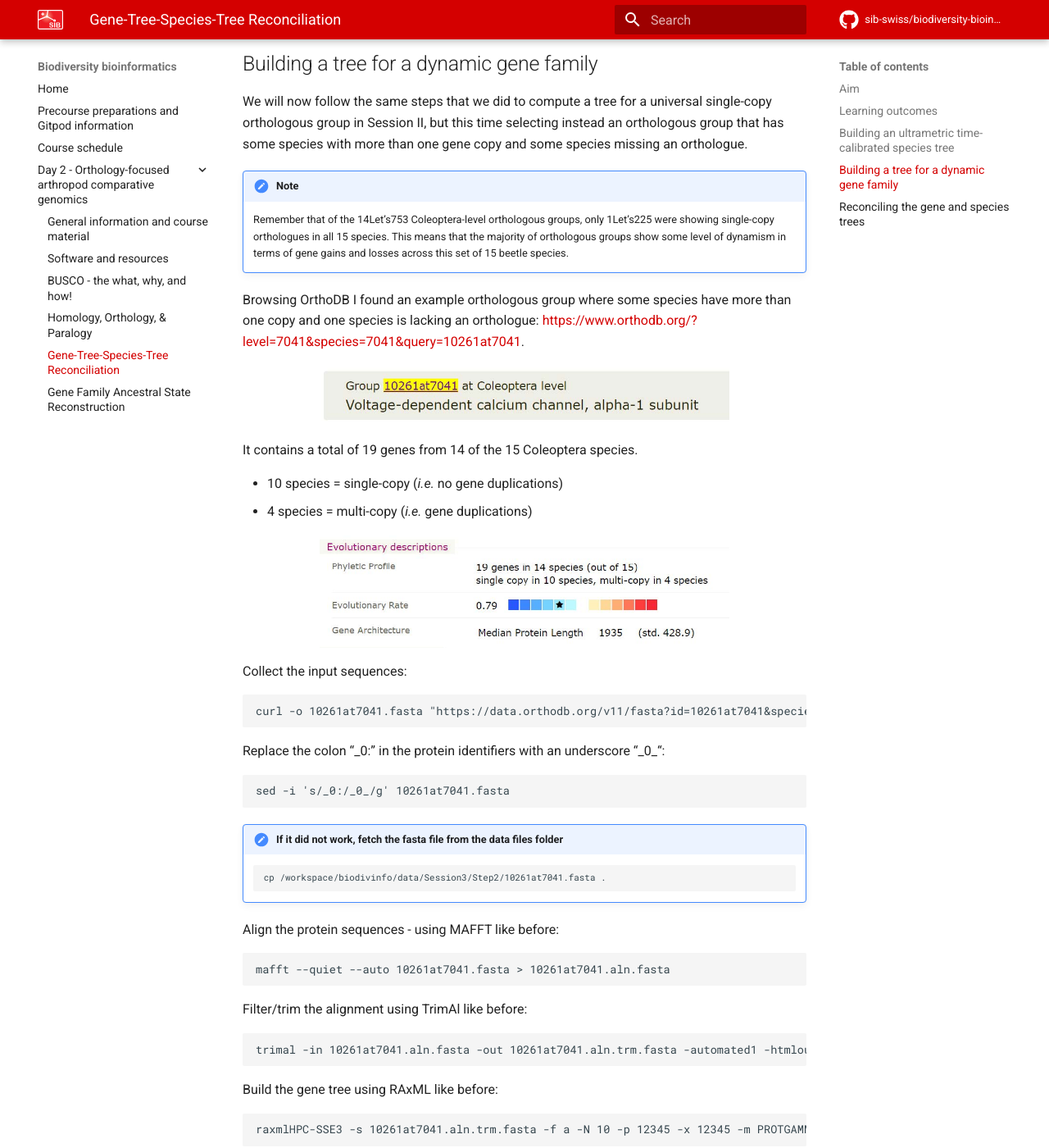
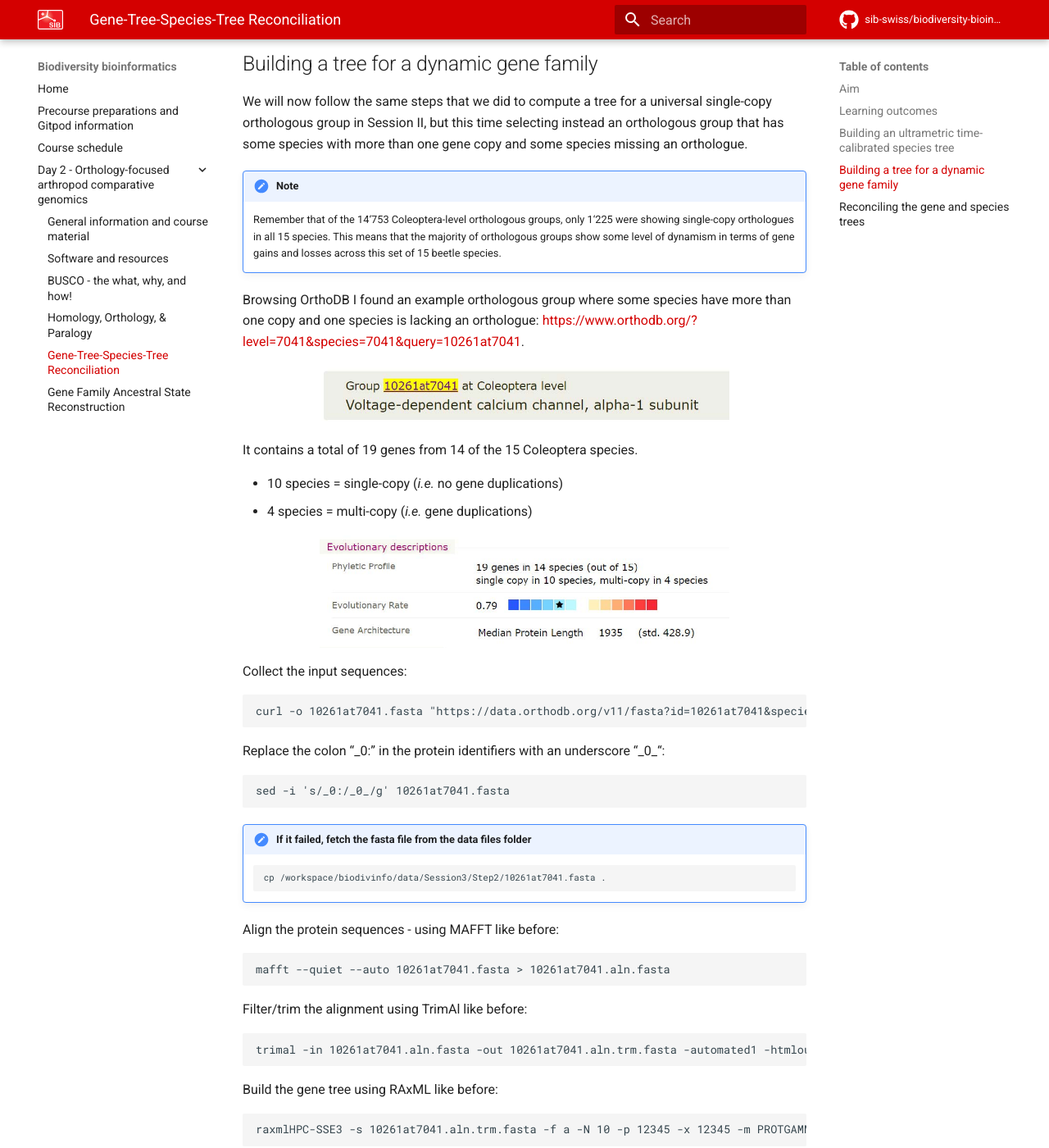
Before and after one commit to sib-swiss/biodiversity-bioinformatics, an MkDocs documentation site: the page built from docs/course_material/day2/5_reconciliation.md, in a window 1280 px wide and 1400 px high, scrolled down 9361 px. Shown: the whole window at 82% size. Built offline with MkDocs 1.6.1 and Material for MkDocs 9.7.7, drawn with Linux system fonts in a browser that asks for light colours; comment, search, counter and statistics services are not loaded; the version menu is left out; some of the changed text lies outside the part shown.

Commit message:
Fixes typos

````diff
--- a/docs/course_material/day2/5_reconciliation.md
+++ b/docs/course_material/day2/5_reconciliation.md
@@ -51,7 +51,7 @@ Now to visualise the tree we will, as before, copy and paste this molecular spec
   <img src="../../../assets/images/day2/session3/itol_form.jpg" align="center" width=600/>
 </figure>
 
-Use the iTOL `Control Panel (Advanced)` to turn on `Display` of `Node IDs` and turn on `Display` as `Text` the `Bootstraps`.
+Use the iTOL `Advanced Control Panel` to turn on `Display` of `Node IDs` and turn on `Display` as `Text` the `Bootstraps`.
 
 <figure>
   <img src="../../../assets/images/day2/session3/itol_settings1.jpg" align="center" width=250/>
@@ -91,7 +91,7 @@ You should be able to find the internal node labels, provided for you on the tre
 </figure>
 
 !!! note
-	Link to [Cai et al. 2022](https://doi.org/10.1098/rsos.211771).
+	 Link to [Cai et al. 2022](https://doi.org/10.1098/rsos.211771).
 
 We can now convert our molecular phylogeny to an ultrametric time-calibrated tree using the `chronos` function of the `ape` package.
 
@@ -159,7 +159,7 @@ cp /workspace/biodivinfo/scripts/MolecularTree_to_TimeTree.R .
   <img src="../../../assets/images/day2/session3/ape_run.jpg" align="center" width=600/>
 </figure>
 
-Now Let's open the tree file produced by chronos (`Coleoptera_TimeTree.tre`) and use [iTOL](https://itol.embl.de/) to view it (as before), you can find the file in the EXPLORER menu under Session3, copy the Newick formatted tree and go to [iTOL](https://itol.embl.de/) to upload it.
+Now let's open the tree file produced by chronos (`Coleoptera_TimeTree.tre`) and use [iTOL](https://itol.embl.de/) to view it (as before), you can find the file in the EXPLORER menu under Session3, copy the Newick formatted tree and go to [iTOL](https://itol.embl.de/) to upload it.
 
 <figure>
   <img src="../../../assets/images/day2/session3/ape_timetree.jpg" align="center" width=600/>
@@ -212,7 +212,7 @@ Use the `Advanced Control Panel` to display the tree scale in inverted direction
 We will now follow the same steps that we did to compute a tree for a universal single-copy orthologous group in Session II, but this time selecting instead an orthologous group that has some species with more than one gene copy and some species missing an orthologue.
 
 !!! note
-    Remember that of the 14Let's753 Coleoptera-level orthologous groups, only 1Let's225 were showing single-copy orthologues in all 15 species. This means that the majority of orthologous groups show some level of dynamism in terms of gene gains and losses across this set of 15 beetle species.
+    Remember that of the 14'753 Coleoptera-level orthologous groups, only 1'225 were showing single-copy orthologues in all 15 species. This means that the majority of orthologous groups show some level of dynamism in terms of gene gains and losses across this set of 15 beetle species.
 
 Browsing OrthoDB I found an example orthologous group where some species have more than one copy and one species is lacking an orthologue: [https://www.orthodb.org/?level=7041&species=7041&query=10261at7041](https://www.orthodb.org/?level=7041&species=7041&query=10261at7041).
 
@@ -239,7 +239,7 @@ Replace the colon "\_0:" in the protein identifiers with an underscore "\_0\_":
 sed -i 's/_0:/_0_/g' 10261at7041.fasta
 ```
 
-!!! note "If it did not work, fetch the fasta file from the data files folder"
+!!! note "If it failed, fetch the fasta file from the data files folder"
     ```
     cp /workspace/biodivinfo/data/Session3/Step2/10261at7041.fasta .
     ```
@@ -292,7 +292,7 @@ While RAxML is running you can download and view the trimmed alignment file (the
 ??? done "Answer"
     These genes probably underwent a duplication very recently. Only a short span of time passed since the duplication, which explains why they are onlly a few differences between the protein sequences.
 
-!!! note "If these steps did not work you can fetch the results files from the data folder instead"
+!!! note "If these steps failed, you can fetch the results files from the data folder instead"
     ```
     cp /workspace/biodivinfo/data/Session3/Step2/10261at7041.aln.fasta .
     cp /workspace/biodivinfo/data/Session3/Step2/10261at7041.aln.trm.fasta .
@@ -318,7 +318,7 @@ Now we open and view the resulting gene tree with bootstrapping support values (
       <img src="../../../assets/images/day2/session3/itol_fam2_tree1.jpg" align="center" width=600/>
     </figure>
 
-To make this gene tree more visually comparable to the species tree, Let's start by properly rooting the tree according to where the known outgroup species (`7054_0` & `224129_0`) branch off from the rest of the species (circled in pink):
+To make this gene tree more visually comparable to the species tree, let's start by properly rooting the tree according to where the known outgroup species (`7054_0` & `224129_0`) branch off from the rest of the species (circled in pink):
 
 <figure>
   <img src="../../../assets/images/day2/session3/itol_fam2_tree2.jpg" align="center" width=600/>
````
Also changed, not shown: other parts of docs/course_material/day2/5_reconciliation.md (+1 -1 lines), docs/course_material/day2/4_homology.md (+5 -5 lines).
